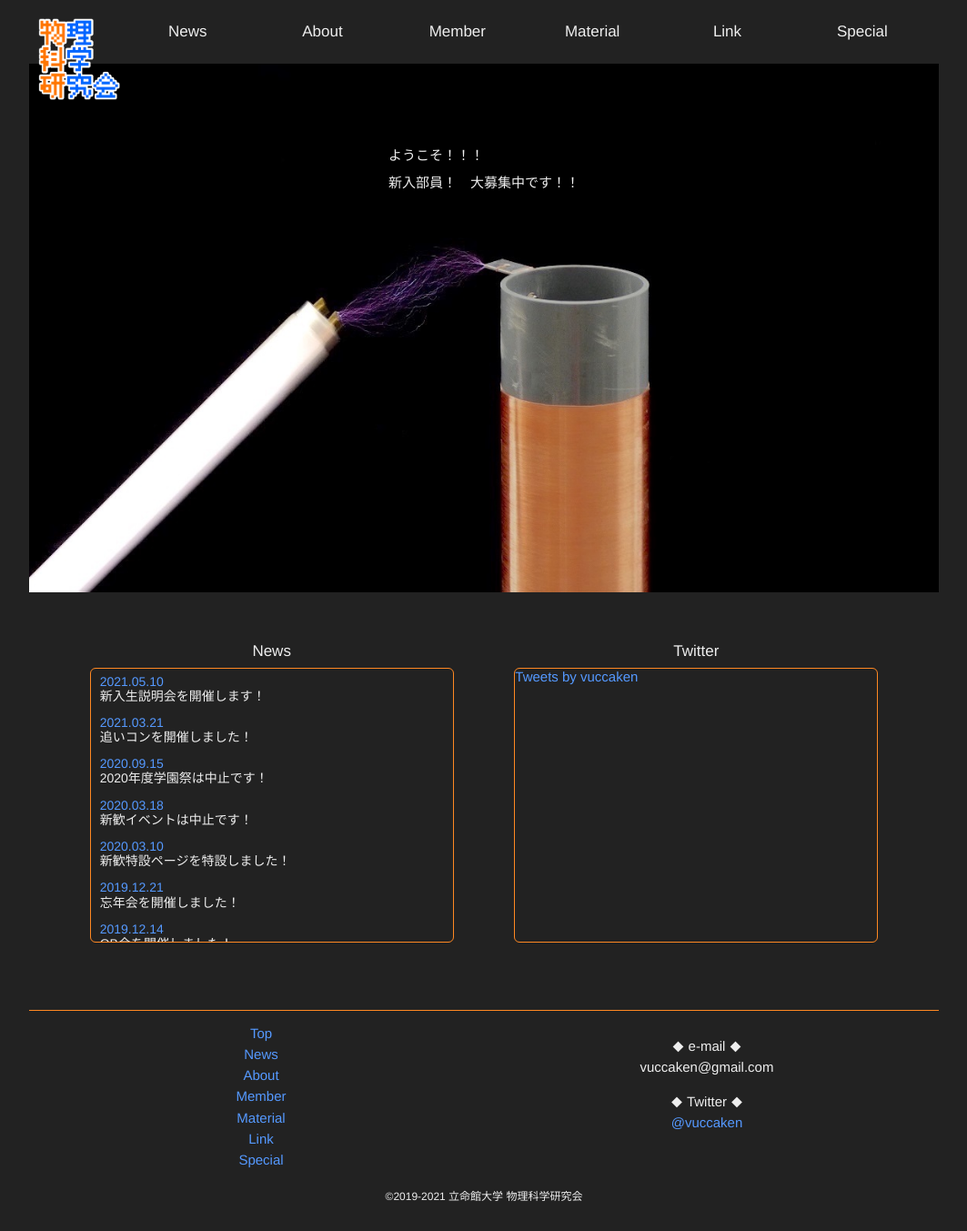
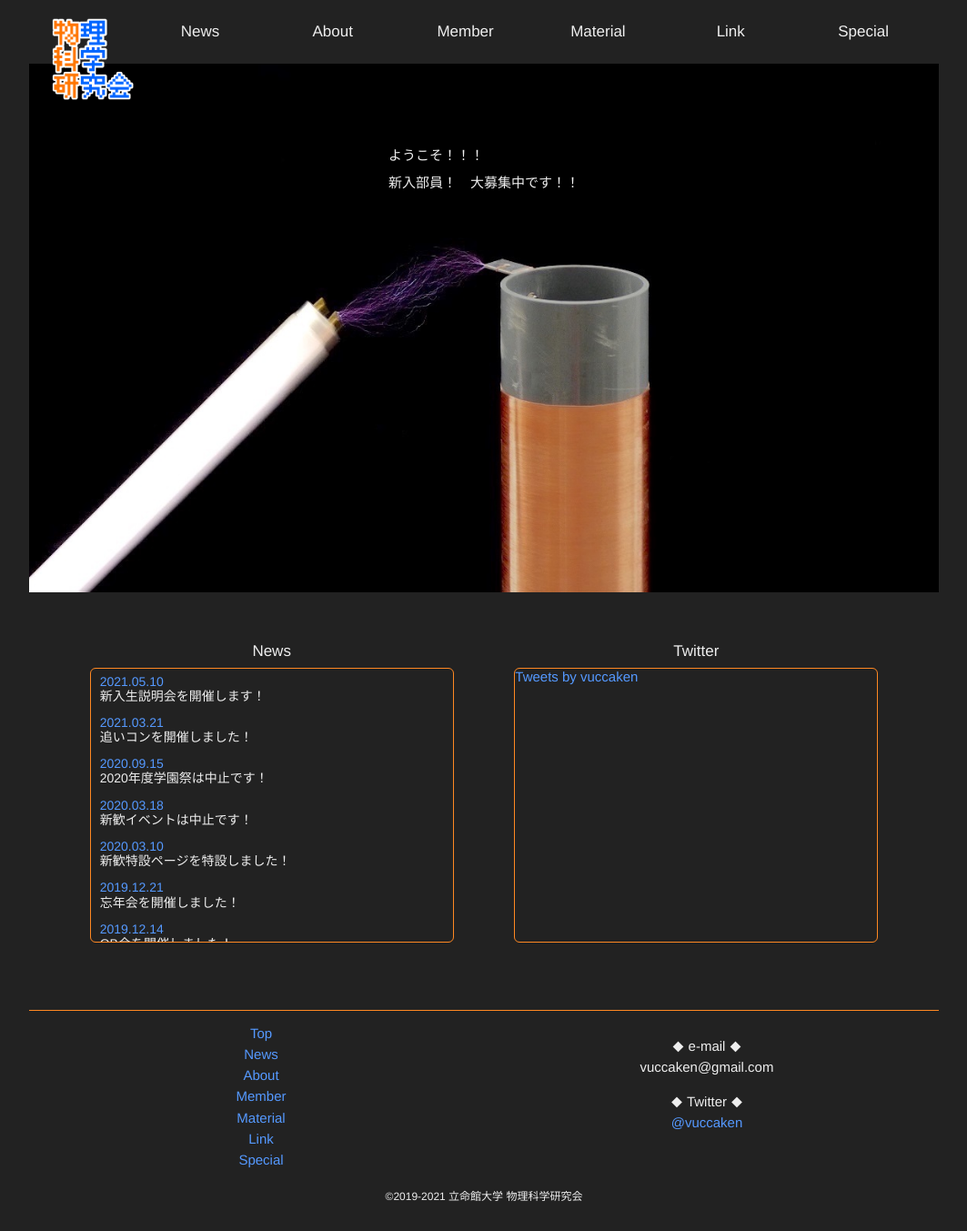
Before and after one commit to vuccaken/vuccaken.github.io, a Jekyll site: the page built from index.md, in a window 1280 px wide. Shown: the whole page at 91% size, without its empty margins (108-1171 px from the left). Built offline with Jekyll 4.4.1, drawn with Linux system fonts in a browser that asks for light colours; comment, search, counter and statistics services are not loaded.

Commit message:
adjust logo position

```diff
--- a/_sass/main.scss
+++ b/_sass/main.scss
@@ -19,6 +19,7 @@ nav {
   .logo {
     // border: solid 1px aqua;
     height: 90px;
+    padding-left: 15px;
     margin-bottom: -70px;
     position: relative;
     z-index: 10; // 無いとcontentの下敷きに...
```
